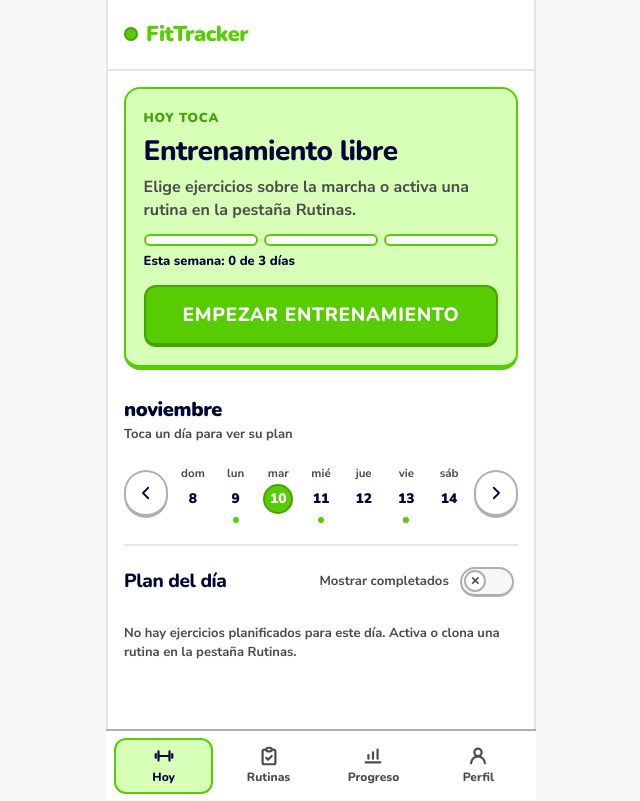
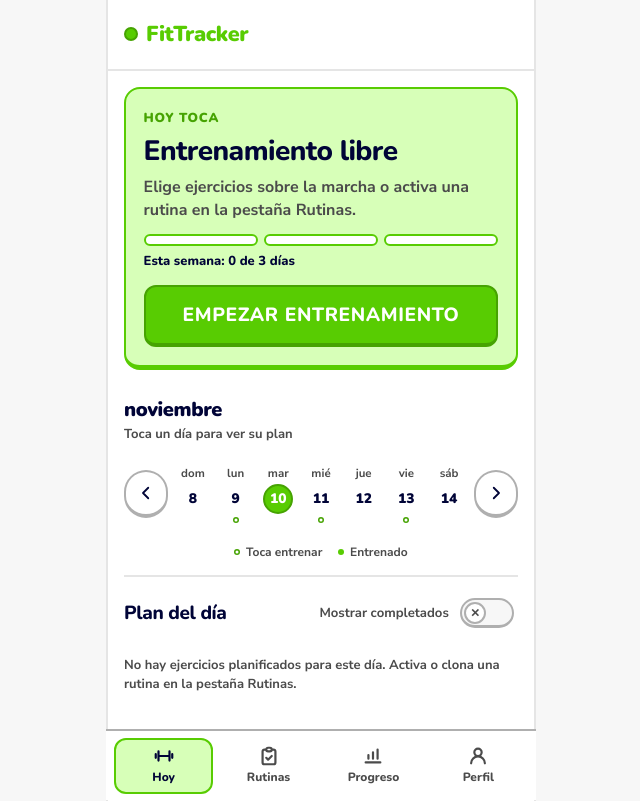
Before and after one commit to juanp-ing/fittracker, a Flask app: page / in a window 1280 px wide. Shown: the whole page, without its empty margins (319-959 px from the left). Run offline with Flask 3, Linux system fonts and the light colour scheme; a user stored in the database is signed in.

Commit message:
fix(ux): lógica y UX de la auditoría (rutina principal, sesiones abandonadas, día de descanso, cola sin conexión) (#4)
- Clonar una rutina famosa solo la marca principal si no había ninguna; la meta de
  la racha semanal suma los días de todas las principales.
- Las sesiones ACTIVA de más de 12 h se cierran solas (las vacías se eliminan).
- Hoy en día de descanso: título y botón coherentes («Entrenar de todos modos»).
- Calendario semanal: un punto por día (toca / entrenado) con leyenda.
- Modo foco: panel fijo compacto que ya no tapa las repeticiones.
- Mapa: abre en la ventana más corta con entrenamientos (7, 14 o 30 días).
- /verificar-correo redirige si el correo ya está verificado.
- Cola sin conexión: cerrojo contra envíos duplicados y aviso al sincronizar.

Co-authored-by: Claude Fable 5.2 <noreply@anthropic.com>

```diff
--- a/app/controllers/auth_controller.py
+++ b/app/controllers/auth_controller.py
@@ -38,6 +38,8 @@ def vista_registro():
 @login_required
 def vista_verificar_correo():
     """Renderiza la pantalla de verificación de correo con código OTP de 6 dígitos."""
+    if current_user.email_verificado:
+        return redirect(url_for("sesion.vista_entrenar"))
     return render_template(
         "auth/verify_email.html",
         codigo_demo=current_user.codigo_verificacion,
--- a/app/static/css/styles.css
+++ b/app/static/css/styles.css
@@ -1547,6 +1547,29 @@ h3 { font-size: var(--text-lg); line-height: 1.25; }
 
 .weekly-day-btn.is-selected .calendar-dot {
   background-color: var(--color-eager-green-shade);
+}
+
+/* Día planificado en el que aún no se ha entrenado: punto hueco. */
+.calendar-dot--plan,
+.weekly-day-btn.is-selected .calendar-dot--plan {
+  background-color: transparent;
+  box-shadow: inset 0 0 0 1.5px var(--color-eager-green-shade);
+}
+
+.calendar-legend {
+  display: flex;
+  justify-content: center;
+  gap: 1rem;
+  margin: 0;
+  font-size: var(--text-xs);
+  font-weight: 700;
+  color: var(--color-charcoal);
+}
+
+.calendar-legend__item {
+  display: inline-flex;
+  align-items: center;
+  gap: 0.35rem;
 }
 
 .daily-checklist {
@@ -2221,8 +2244,8 @@ h3 { font-size: var(--text-lg); line-height: 1.25; }
   z-index: 35;
   display: flex;
   flex-direction: column;
-  gap: 0.5rem;
-  padding: 0.6rem 1rem calc(0.65rem + 6px);
+  gap: 0.4rem;
+  padding: 0.5rem 1rem calc(0.65rem + 6px);
   background-color: var(--color-paper-white);
   border-top: 2px solid var(--color-border-light);
 }
@@ -2236,8 +2259,10 @@ h3 { font-size: var(--text-lg); line-height: 1.25; }
   display: none !important;
 }
 
+/* El panel debe caber sin tapar los controles de repeticiones aunque muestre a la vez el
+   descanso y el aviso de «Deshacer»: ambos van en filas compactas. */
 .focus-dock .rest-timer-banner {
-  padding: 0.45rem 0.5rem 0.45rem 0.85rem;
+  padding: 0.2rem 0.4rem 0.2rem 0.85rem;
   gap: 0.5rem;
 }
 
@@ -2289,23 +2314,26 @@ h3 { font-size: var(--text-lg); line-height: 1.25; }
   display: flex;
   align-items: center;
   gap: 0.5rem;
-  padding: 0.35rem 0.4rem 0.35rem 0.9rem;
+  min-height: 36px;
+  padding: 0 0.25rem 0 0.9rem;
   border-radius: var(--radius-btn);
-  border: 2px solid var(--color-faded-gray);
-  background-color: var(--color-paper-white);
+  background-color: var(--color-surface-muted);
 }
 
 .undo-toast__text {
   flex: 1;
   min-width: 0;
   font-weight: 700;
-  font-size: var(--text-base);
+  font-size: var(--text-sm);
+  line-height: 1.2;
   color: var(--color-night-ink);
   font-variant-numeric: tabular-nums;
 }
 
 .undo-toast__action {
   min-height: var(--touch-target-min);
+  /* La fila mide 36px; el margen negativo conserva los 44px de zona táctil. */
+  margin: -4px 0;
   padding: 0 0.85rem;
   border: none;
   border-radius: var(--radius-btn);
--- a/app/static/js/registro.js
+++ b/app/static/js/registro.js
@@ -47,6 +47,7 @@
     pasoPeso: 2.5,
     mostrarCompletados: false,
     guardando: false,
+    sincronizando: false,
     timerToast: null,
     timerPR: null,
     timerReloj: null,
@@ -82,6 +83,7 @@
   const switchCompletadosBtn = $('switch-mostrar-completados');
   const switchCompletadosIcon = $('switch-completados-icon');
   const listaChecklistEl = $('lista-checklist-diario');
+  const tituloPlanEl = $('plan-dia-titulo');
   const bannerTodoCompletadoEl = $('checklist-todo-completado');
 
   const rutinaFocoEl = $('foco-rutina-nombre');
@@ -317,21 +319,33 @@
     const rutina = estado.libre ? null : a.rutina;
     const items = itemsRutina();
 
+    // Día de descanso: la rutina no toca, así que no se presenta como el plan del día;
+    // entrenar sigue siendo posible, pero como opción secundaria.
+    const descanso = Boolean(rutina && dia && !dia.toca_entrenar);
+    const hechas = items.length ? Number(a.series_hechas) || 0 : 0;
+    const resumenPlan = `${items.length} ejercicios · ${a.series_totales} series · ~${a.minutos_estimados} min`;
+
     if (heroEyebrow) {
-      if (rutina && dia && !dia.toca_entrenar) {
-        heroEyebrow.textContent = esHoy ? 'Hoy es día de descanso' : `El ${nombreDia} ${dia.dia_numero} es de descanso`;
+      if (descanso) heroEyebrow.textContent = esHoy ? 'Hoy' : `El ${nombreDia} ${dia.dia_numero}`;
+      else heroEyebrow.textContent = esHoy ? 'Hoy toca' : `Plan del ${nombreDia} ${dia.dia_numero}`;
+    }
+    if (heroTitulo) {
+      heroTitulo.textContent = descanso ? 'Día de descanso' : rutina ? rutina.nombre : 'Entrenamiento libre';
+    }
+    if (heroMeta) {
+      if (descanso) {
+        heroMeta.textContent = items.length
+          ? `No toca «${rutina.nombre}». Si quieres entrenar igual: ${resumenPlan}`
+          : `No toca «${rutina.nombre}».`;
       } else {
-        heroEyebrow.textContent = esHoy ? 'Hoy toca' : `Plan del ${nombreDia} ${dia.dia_numero}`;
+        heroMeta.textContent = items.length
+          ? resumenPlan
+          : 'Elige ejercicios sobre la marcha o activa una rutina en la pestaña Rutinas.';
       }
     }
-    if (heroTitulo) heroTitulo.textContent = rutina ? rutina.nombre : 'Entrenamiento libre';
-    if (heroMeta) {
-      heroMeta.textContent = items.length
-        ? `${items.length} ejercicios · ${a.series_totales} series · ~${a.minutos_estimados} min`
-        : 'Elige ejercicios sobre la marcha o activa una rutina en la pestaña Rutinas.';
-    }
-    const hechas = items.length ? Number(a.series_hechas) || 0 : 0;
+    if (tituloPlanEl) tituloPlanEl.textContent = descanso ? `Si entrenas: ${rutina.nombre}` : 'Plan del día';
     const totales = Number(a.series_totales) || 0;
+    if (btnEmpezar) btnEmpezar.classList.toggle('btn-duo--green', !(descanso && hechas === 0));
     if (heroProgreso) heroProgreso.hidden = !(hechas > 0 && totales > 0);
     if (heroProgresoBarra) heroProgresoBarra.style.width = `${totales ? Math.round((hechas / totales) * 100) : 0}%`;
     if (heroProgresoTexto) heroProgresoTexto.textContent = `${hechas} de ${totales} series hechas`;
@@ -339,7 +353,8 @@
       if (estado.ejercicioActual && !itemDe(estado.ejercicioActual.id)) {
         btnEmpezar.textContent = `Empezar con ${estado.ejercicioActual.nombre}`;
       } else {
-        btnEmpezar.textContent = hechas > 0 && esHoy ? 'Continuar entrenamiento' : 'Empezar entrenamiento';
+        btnEmpezar.textContent =
+          hechas > 0 && esHoy ? 'Continuar entrenamiento' : descanso ? 'Entrenar de todos modos' : 'Empezar entrenamiento';
       }
     }
 
@@ -356,13 +371,19 @@
           const clases = ['weekly-day-btn', d.seleccionado ? 'is-selected' : '', d.es_hoy ? 'is-today' : '']
             .filter(Boolean)
             .join(' ');
-          const puntos = '<span class="calendar-dot"></span>'.repeat(Number(d.puntos) || 0);
+          // Un solo punto por día: relleno si se entrenó, hueco si toca y aún no (ver leyenda).
+          const entrenado = Number(d.series_registradas) > 0;
+          const punto = entrenado
+            ? '<span class="calendar-dot"></span><span class="visually-hidden">, entrenado</span>'
+            : d.toca_entrenar
+            ? '<span class="calendar-dot calendar-dot--plan"></span><span class="visually-hidden">, toca entrenar</span>'
+            : '';
           return `
             <button type="button" class="${clases}" data-agenda-fecha="${escapeHtml(d.fecha)}"
               aria-pressed="${d.seleccionado ? 'true' : 'false'}">
               <span class="calendar-day-abbr">${escapeHtml(d.abreviatura)}</span>
               <span class="calendar-day-num">${Number(d.dia_numero)}</span>
-              <span class="calendar-dots-row">${puntos}</span>
+              <span class="calendar-dots-row">${punto}</span>
             </button>`;
         })
         .join('');
@@ -823,17 +844,26 @@
   }
 
   async function sincronizarColaOffline() {
+    // «online» y el arranque pueden coincidir: sin este cerrojo cada serie se enviaría dos veces.
+    if (estado.sincronizando) return;
     const cola = obtenerColaOffline();
     if (cola.length === 0 || (typeof navigator !== 'undefined' && navigator.onLine === false)) return;
-    const pendientes = [];
-    for (const item of cola) {
-      try {
+    estado.sincronizando = true;
+    let enviadas = 0;
+    try {
+      // Cada serie sale de la cola en cuanto el servidor la confirma, de modo que un corte
+      // a mitad de la sincronización no la reenvía después.
+      while (true) {
+        const item = obtenerColaOffline()[0];
+        if (!item) break;
         const sesionId = await asegurarSesion();
         const resp = await postSerie(sesionId, item);
-        if (!resp.ok) {
-          pendientes.push(item);
+        if (resp.status === 400 || resp.status === 404) {
+          // Datos que el servidor ya no acepta (p. ej. ejercicio borrado): no bloquear la cola.
+          guardarColaOffline(obtenerColaOffline().slice(1));
           continue;
         }
+        if (!resp.ok) break;
         const data = await resp.json();
         estado.sesion.series.push({
           id: data.id,
@@ -841,14 +871,21 @@
           ejercicio_nombre: item.ejercicio_nombre,
           peso: data.peso,
           repeticiones: data.repeticiones,
-          es_pr: Boolean(data.es_pr),
+          volumen: data.volumen,
+          es_pr: Boolean(data.es_pr) && Number(data.peso_anterior) > 0,
         });
-      } catch (_) {
-        pendientes.push(item);
+        guardarColaOffline(obtenerColaOffline().slice(1));
+        enviadas += 1;
       }
+    } catch (_) {
+      // Sigue sin red: lo pendiente se queda en la cola para el próximo intento.
+    } finally {
+      estado.sincronizando = false;
     }
-    guardarColaOffline(pendientes);
     renderizarListaSeries();
+    if (enviadas > 0) {
+      mostrarToast(enviadas === 1 ? 'Serie enviada al recuperar la conexión' : `${enviadas} series enviadas al recuperar la conexión`);
+    }
   }
 
   // ------------------------------------------------------------------ avisos (toast, PR)
--- a/app/templates/index.html
+++ b/app/templates/index.html
@@ -29,6 +29,9 @@
 {% set dia_sel = (agenda_hoy.dias_semana | selectattr('seleccionado') | first) if agenda_hoy else None %}
 {% set rutina_hoy = agenda_hoy.rutina if agenda_hoy else None %}
 {% set racha = agenda_hoy.racha if agenda_hoy else None %}
+{# Día de descanso: hay rutina principal, pero hoy no toca. Entrenar queda como opción secundaria. #}
+{% set es_descanso = (dia_sel and not dia_sel.toca_entrenar and rutina_hoy) | default(false) %}
+{% set resumen_plan %}{% if agenda_hoy %}{{ agenda_hoy.total_ejercicios }} ejercicios · {{ agenda_hoy.series_totales }} series · ~{{ agenda_hoy.minutos_estimados }} min{% endif %}{% endset %}
 
 <div id="vista-hoy" class="vista-hoy" data-modo="{{ 'foco' if sesion_activa else 'previo' }}">
 
@@ -40,7 +43,7 @@
     <section class="today-hero" aria-labelledby="hero-titulo">
       <div class="today-hero__top">
         <span id="hero-eyebrow" class="today-hero__eyebrow">
-          {% if dia_sel and not dia_sel.toca_entrenar and rutina_hoy %}Hoy es día de descanso{% else %}Hoy toca{% endif %}
+          {% if es_descanso %}Hoy{% else %}Hoy toca{% endif %}
         </span>
         <span id="hero-racha" class="streak-chip" {% if not racha or not racha.semanas_seguidas %}hidden{% endif %}>
           {{ icono('bolt', 'icon icon--sm') }}
@@ -50,11 +53,13 @@
         </span>
       </div>
       <h1 id="hero-titulo" class="today-hero__title">
-        {{ rutina_hoy.nombre if rutina_hoy else 'Entrenamiento libre' }}
+        {% if es_descanso %}Día de descanso{% else %}{{ rutina_hoy.nombre if rutina_hoy else 'Entrenamiento libre' }}{% endif %}
       </h1>
       <p id="hero-meta" class="today-hero__meta">
-        {% if agenda_hoy and agenda_hoy.total_ejercicios %}
-          {{ agenda_hoy.total_ejercicios }} ejercicios · {{ agenda_hoy.series_totales }} series · ~{{ agenda_hoy.minutos_estimados }} min
+        {% if es_descanso %}
+          No toca «{{ rutina_hoy.nombre }}».{% if agenda_hoy.total_ejercicios %} Si quieres entrenar igual: {{ resumen_plan }}{% endif %}
+        {% elif agenda_hoy and agenda_hoy.total_ejercicios %}
+          {{ resumen_plan }}
         {% else %}
           Elige ejercicios sobre la marcha o activa una rutina en la pestaña Rutinas.
         {% endif %}
@@ -87,8 +92,10 @@
       </div>
       {% endif %}
 
-      <button type="button" id="btn-empezar-entrenamiento" class="btn-duo btn-duo--green btn-duo--block btn-duo--giant">
-        {% if agenda_hoy and agenda_hoy.series_hechas %}Continuar entrenamiento{% else %}Empezar entrenamiento{% endif %}
+      {% set ya_empezo = agenda_hoy and agenda_hoy.series_hechas %}
+      <button type="button" id="btn-empezar-entrenamiento"
+              class="btn-duo {% if not es_descanso or ya_empezo %}btn-duo--green{% endif %} btn-duo--block btn-duo--giant">
+        {% if ya_empezo %}Continuar entrenamiento{% elif es_descanso %}Entrenar de todos modos{% else %}Empezar entrenamiento{% endif %}
       </button>
 
       {% if rutinas %}
@@ -138,7 +145,11 @@
               <span class="calendar-day-abbr">{{ d.abreviatura }}</span>
               <span class="calendar-day-num">{{ d.dia_numero }}</span>
               <span class="calendar-dots-row">
-                {% for _ in range(d.puntos) %}<span class="calendar-dot"></span>{% endfor %}
+                {%- if d.series_registradas -%}
+                  <span class="calendar-dot"></span><span class="visually-hidden">, entrenado</span>
+                {%- elif d.toca_entrenar -%}
+                  <span class="calendar-dot calendar-dot--plan"></span><span class="visually-hidden">, toca entrenar</span>
+                {%- endif -%}
               </span>
             </button>
             {% endfor %}
@@ -146,9 +157,13 @@
         </div>
         <button type="button" id="btn-semana-siguiente" class="btn-week-nav" aria-label="Semana siguiente">{{ icono('chevron', 'icon icon--sm') }}</button>
       </div>
+      <p class="calendar-legend">
+        <span class="calendar-legend__item"><span class="calendar-dot calendar-dot--plan"></span>Toca entrenar</span>
+        <span class="calendar-legend__item"><span class="calendar-dot"></span>Entrenado</span>
+      </p>
 
       <div class="plan-section__list-head">
-        <h2 class="plan-section__title">Plan del día</h2>
+        <h2 id="plan-dia-titulo" class="plan-section__title">{% if es_descanso %}Si entrenas: {{ rutina_hoy.nombre }}{% else %}Plan del día{% endif %}</h2>
         <div class="completed-toggle-wrap">
           <span class="completed-toggle-label" id="label-mostrar-completados">Mostrar completados</span>
           <button
```
Also changed, not shown: app/repositories/sesion_repository.py (+26 -0 lines), app/services/rutina_service.py (+6 -1 lines), app/services/sesion_service.py (+26 -5 lines), app/static/js/mapa.js (+24 -3 lines), tests/integration/test_logica_y_ux.py (added, +175 -0 lines).
